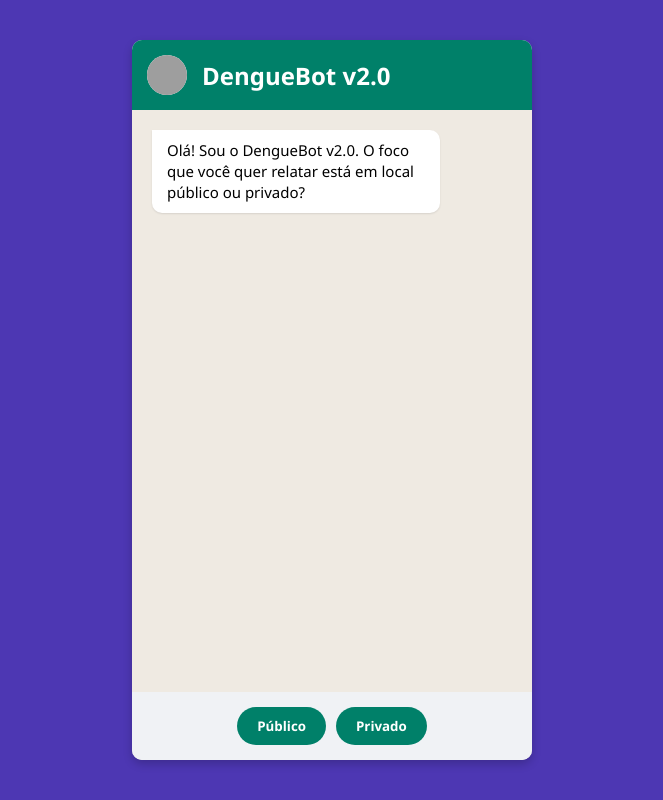
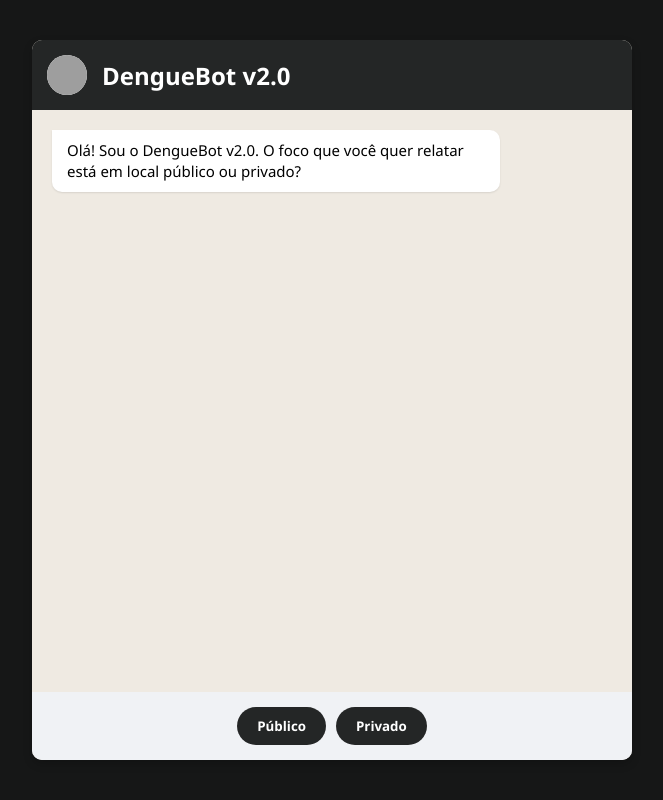
Before and after one commit to Pedro-HSMC/Projeto_DengueBot, a Flask app: page / in a window 1280 px wide. Shown: the whole page, without its empty margins (308-971 px from the left). Run offline with Flask 3, Linux system fonts and the light colour scheme; grey boxes are pictures that could not be loaded.

Commit message:
modelo quase final

```diff
--- a/static/style.css
+++ b/static/style.css
@@ -6,7 +6,7 @@
 }
 
 body {
-    background-color: #4d37b3; /* Cor de fundo padrão do WhatsApp Web */
+    background-color: #161717; /* Cor de fundo padrão do WhatsApp Web */
     display: flex;
     justify-content: center;
     align-items: center;
@@ -14,8 +14,8 @@ body {
 }
 
 .chat-container {
-    width: 100%;
-    max-width: 400px;
+    width: 500%;
+    max-width: 600px;
     height: 90vh;
     background-color: #efeae2;
     border-radius: 10px;
@@ -26,7 +26,7 @@ body {
 }
 
 .chat-header {
-    background-color: #008069;
+    background-color: #242626;
     color: white;
     padding: 15px;
     display: flex;
@@ -83,7 +83,7 @@ body {
 .button-area button {
     padding: 10px 20px;
     border: none;
-    background-color: #008069;
+    background-color: #242626;
     color: white;
     border-radius: 20px;
     cursor: pointer;
```
